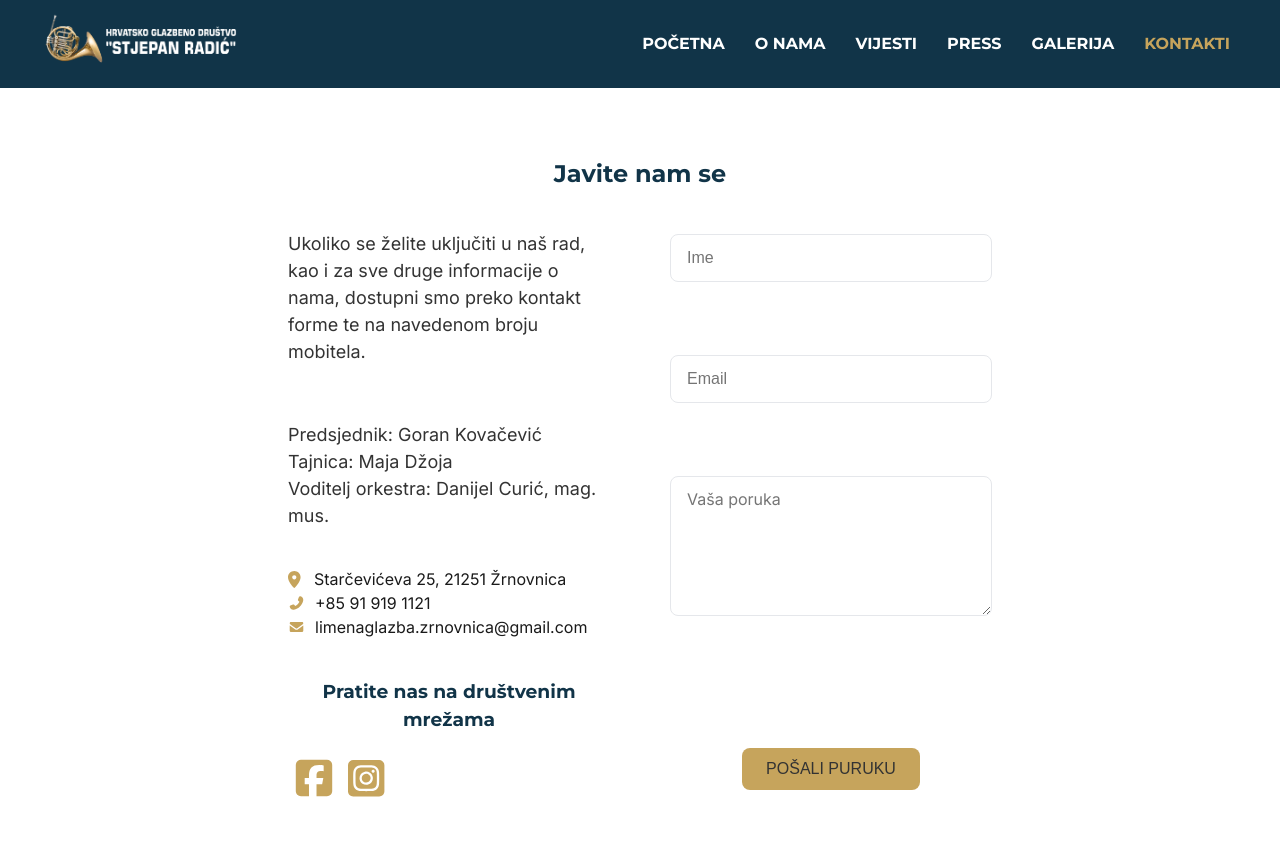
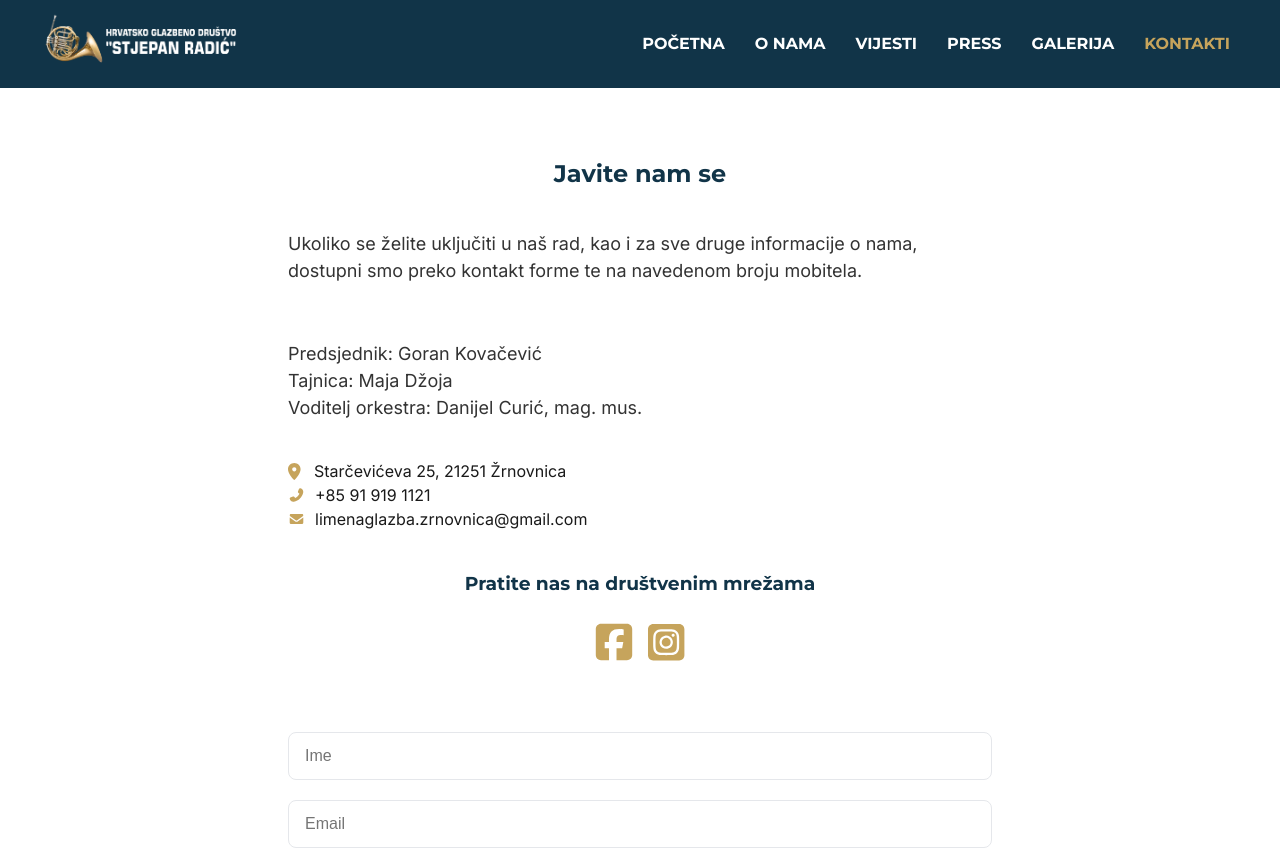
Before and after one commit to KonnyDaugh/HGD-Stjepan-Radic, a React (Vite) app: page /kontakti in a window 1280 px wide. Shown: the top 850 px of the page. Built offline with nearby package versions, Linux system fonts and the light colour scheme.

Commit message:
Adapted Contacts for tablet

```diff
--- a/src/pages/Contacts.css
+++ b/src/pages/Contacts.css
@@ -1,4 +1,4 @@
-.contacts__content {
+.contacts__inner {
   display: grid;
   grid-template-columns: 1fr 1fr;
   gap: 60px;
@@ -56,3 +56,17 @@
   font-size: 16px;
   font-family: Inter;
 }
+
+@media (min-width: 768px) {
+  .contacts__inner {
+    grid-template-columns: 1fr;
+    gap: 36px;
+  }
+  .contacts__social-wrap {
+    margin: 0 auto;
+  }
+  .contacts__social {
+    display: flex;
+    justify-content: center;
+  }
+}
--- a/src/pages/Contacts.jsx
+++ b/src/pages/Contacts.jsx
@@ -10,7 +10,7 @@ function Contacts() {
         <section className='contacts'>
             <div className="container">
                 <h1>Javite nam se</h1>
-                <div className="contacts__content">
+                <div className="contacts__inner">
                     <div className="contacts__info">
                         <p className='contacts__info-text'>Ukoliko se želite uključiti u naš rad, kao i za sve druge informacije o nama, dostupni smo preko kontakt forme te na navedenom broju mobitela.</p>
                         <p className='contacts__info-text'>Predsjednik: Goran Kovačević <br /> Tajnica: Maja Džoja <br /> Voditelj orkestra: Danijel Curić, mag. mus.</p>
```
